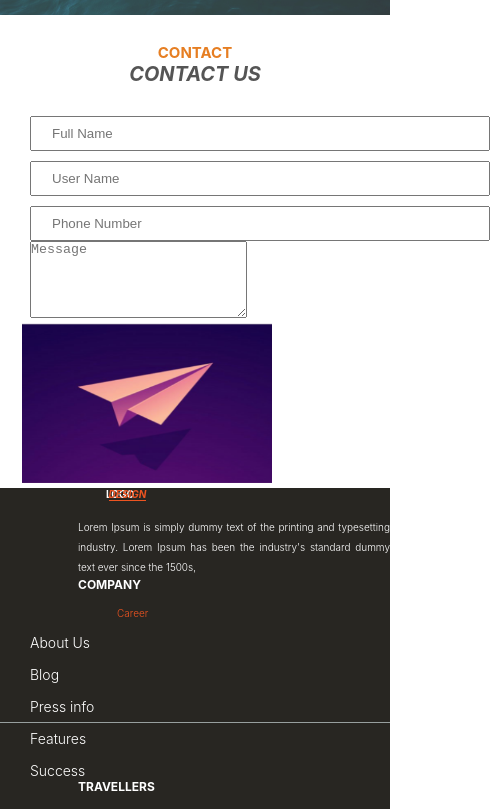
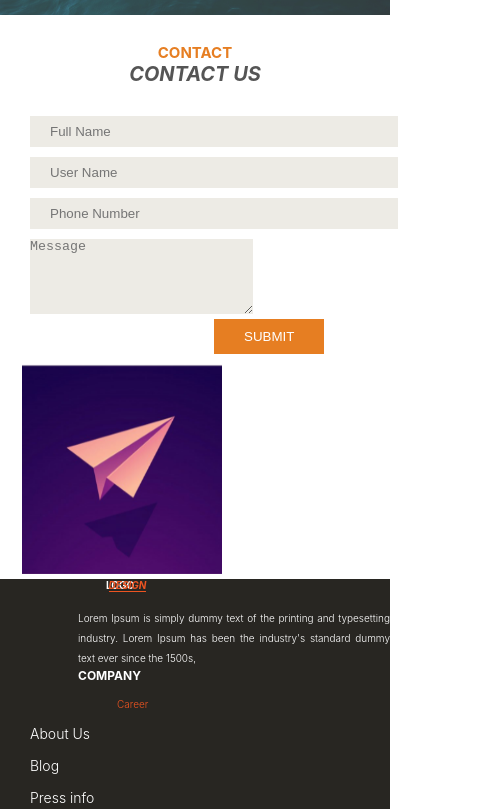
Before and after one commit to mchomvus4/project02, a React (Create React App) app: page / in a window 390 px wide. Shown: the part 4391-5200 px from the top of the page, 490 px wide, since content can reach past the window. Built offline with nearby package versions, Linux system fonts and the light colour scheme.

Commit message:
files updated

```diff
--- a/src/components/Contact/Contact.css
+++ b/src/components/Contact/Contact.css
@@ -48,4 +48,35 @@
     margin-left: -70px;
 }
 
+input[type=text] {
+   background-color: #edebe5;
+   border: none;
 }
+
+.contact-img{
+    margin-left: 20%;
+    height: 210px;
+    width: 200px;
+    margin-top: 10px;
+
+}
+.myform{
+    margin-right: 20%;
+}
+textarea{
+    margin-top: 10px;
+    background-color: #edebe5;
+    border: none;
+}
+.btn-submit{
+    display: inline-block;
+    padding: 10px 30px;
+    text-decoration: none;
+    background-color: #e67e22;
+    color: #fff;
+    border: none;
+    margin-left: 50%;
+    cursor: pointer;
+}
+
+}
--- a/src/components/Contact/Contact.js
+++ b/src/components/Contact/Contact.js
@@ -19,7 +19,7 @@ class Contact extends Component {
             </div>
             <div className="row contacts">
                 <div className="col span-1-of-2">
-                        <form>
+                        <form className="myform">
                             <div className="contact-form">
                             <div>
                             <input type ="text" name="fname" id="name" placeholder="Full Name" required/>
@@ -31,8 +31,9 @@ class Contact extends Component {
                             <input type ="text" name="number" id="number" placeholder="Phone Number" required/>
                             </div>
                             <div>
-                               <textarea cols="25" rows="5" placeholder="Message"></textarea>
-                             </div>
+                               <textarea cols="26" rows="5" placeholder="Message"></textarea>
+                                </div>
+                                <button className="btn-submit">SUBMIT</button>
                             </div>
 
                       </form>
```
